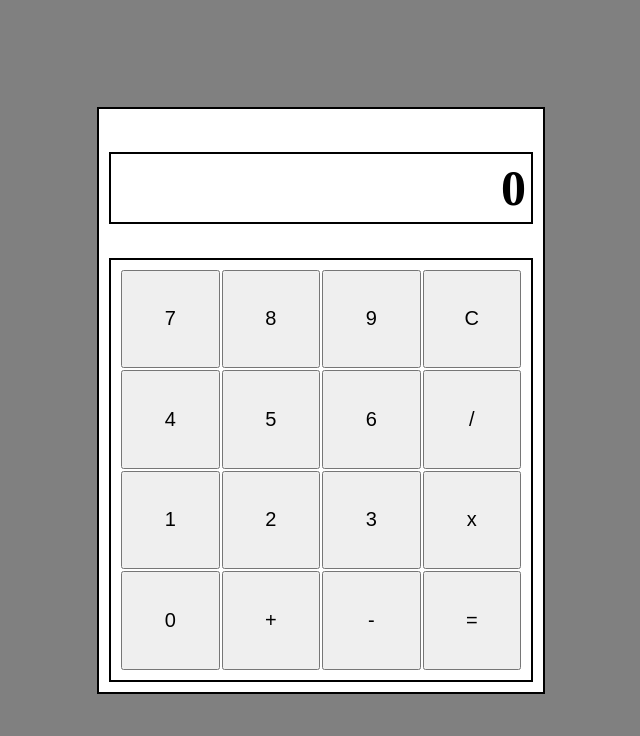
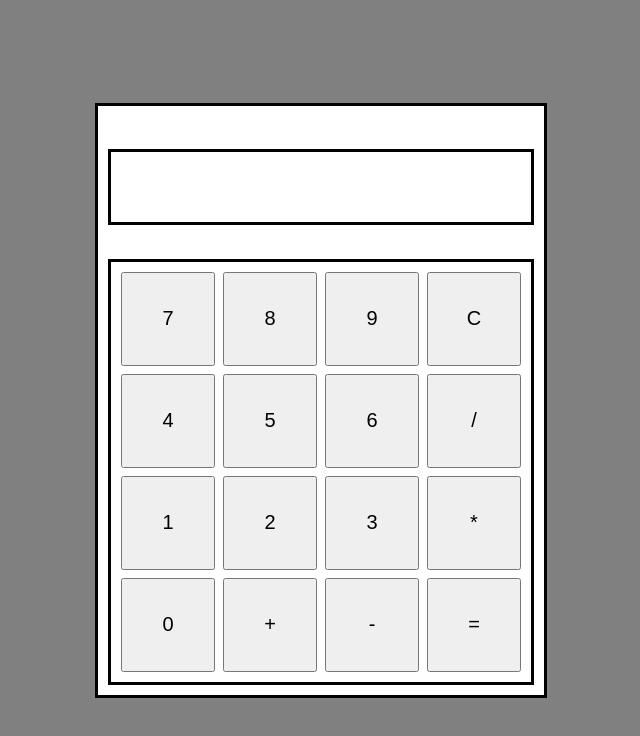
Before and after one commit to RONALDMASLOG2024-2025/Calculator, a plain HTML site: page index.html in a window 1280 px wide. Shown: the whole page, without its empty margins (319-959 px from the left). Drawn offline with Linux system fonts and the light colour scheme.

Commit message:
Add files via upload

```diff
--- a/index.html
+++ b/index.html
@@ -9,26 +9,26 @@
   <body>
     <div class="container">
       <div>
-        <h1 class="display" id="display">0</h1>
+        <h1 class="display" id="display"></h1>
       </div>
 
       <div class="btns">
-        <button type="button" class="btn1">7</button>
-        <button type="button" class="btn2">8</button>
-        <button type="button" class="btn3">9</button>
-        <button type="button" class="btn4">C</button>
-        <button type="button" class="btn5">4</button>
-        <button type="button" class="btn6">5</button>
-        <button type="button" class="btn7">6</button>
-        <button type="button" class="btn8">/</button>
-        <button type="button" class="btn9">1</button>
-        <button type="button" class="btn10">2</button>
-        <button type="button" class="btn1">3</button>
-        <button type="button" class="btn2">x</button>
-        <button type="button" class="btn3">0</button>
-        <button type="button" class="btn4">+</button>
-        <button type="button" class="btn5">-</button>
-        <button type="button" class="btn6">=</button>
+        <button type="button" onclick="btn7()" class="btn1">7</button>
+        <button type="button" onclick="btn8()"  class="btn2">8</button>
+        <button type="button" onclick="btn9()"  class="btn3">9</button>
+        <button type="button"  class="btn4">C</button>
+        <button type="button" onclick="btn4()"  class="btn5">4</button>
+        <button type="button" onclick="btn5()"  class="btn6">5</button>
+        <button type="button" onclick="btn7()"  class="btn7">6</button>
+        <button type="button" onclick="div()" class="btn8">/</button>
+        <button type="button" onclick="btn1()" class="btn9">1</button>
+        <button type="button" onclick="btn2()"class="btn10">2</button>
+        <button type="button" onclick="btn3()"  class="btn1">3</button>
+        <button type="button" onclick="mult()"  class="btn2">*</button>
+        <button type="button" onclick="btn0()"  class="btn3">0</button>
+        <button type="button" onclick="add()" class="btn4">+</button>
+        <button type="button" onclick="sub()" class="btn5">-</button>
+        <button type="button" onclick="eql()" class="btn6">=</button>
       </div>
     </div>
 
--- a/index.js
+++ b/index.js
@@ -0,0 +1,41 @@
+var display = document.getElementById("display");
+
+function btn1() {
+  display.innerText = display.innerText + "1";
+}
+
+function btn2() {
+  display.innerHTML = display.innerText + "2";
+}
+
+function btn3() {
+  display.innerHTML = display.innerText + "3";
+}
+function btn4() {
+  display.innerHTML = display.innerText + "4";
+}
+
+function btn5() {
+  display.innerHTML = display.innerText + "5";
+}
+
+function btn6() {
+  display.innerHTML = display.innerText + "6";
+}
+
+function btn7() {
+  display.innerHTML = display.innerText + "7";
+}
+
+function btn8() {
+  display.innerHTML = display.innerText + "8";
+}
+
+function btn9() {
+  display.innerHTML = display.innerText + "9";
+}
+
+
+function btn0() {
+    display.innerHTML = display.innerText + "0";
+  }
--- a/styles.css
+++ b/styles.css
@@ -4,6 +4,7 @@ body {
   justify-content: center;
   align-items: center;
   height: 100vh;
+  width: 100vw;
   margin: 0;
 }
 
@@ -11,19 +12,20 @@ body {
 .display,
 .btns {
   background: white;
-  border: 2px solid black;
+  border: 3px solid black;
   padding: 10px;
 }
 
-.container{
 
-}
 
 .display {
   display: flex;
   justify-content: end;
   padding: 5px;
   font-size: 50px;
+    max-width: 500px;
+  min-height:60px;
+
 }
 
 
@@ -37,7 +39,7 @@ body {
   grid-template-columns: 1fr 1fr 1fr 1fr;
   grid-template-rows: repeat(4, 1fr);
 
-  gap: 2px;
+  gap: 8px;
 }
 
 button{
```
